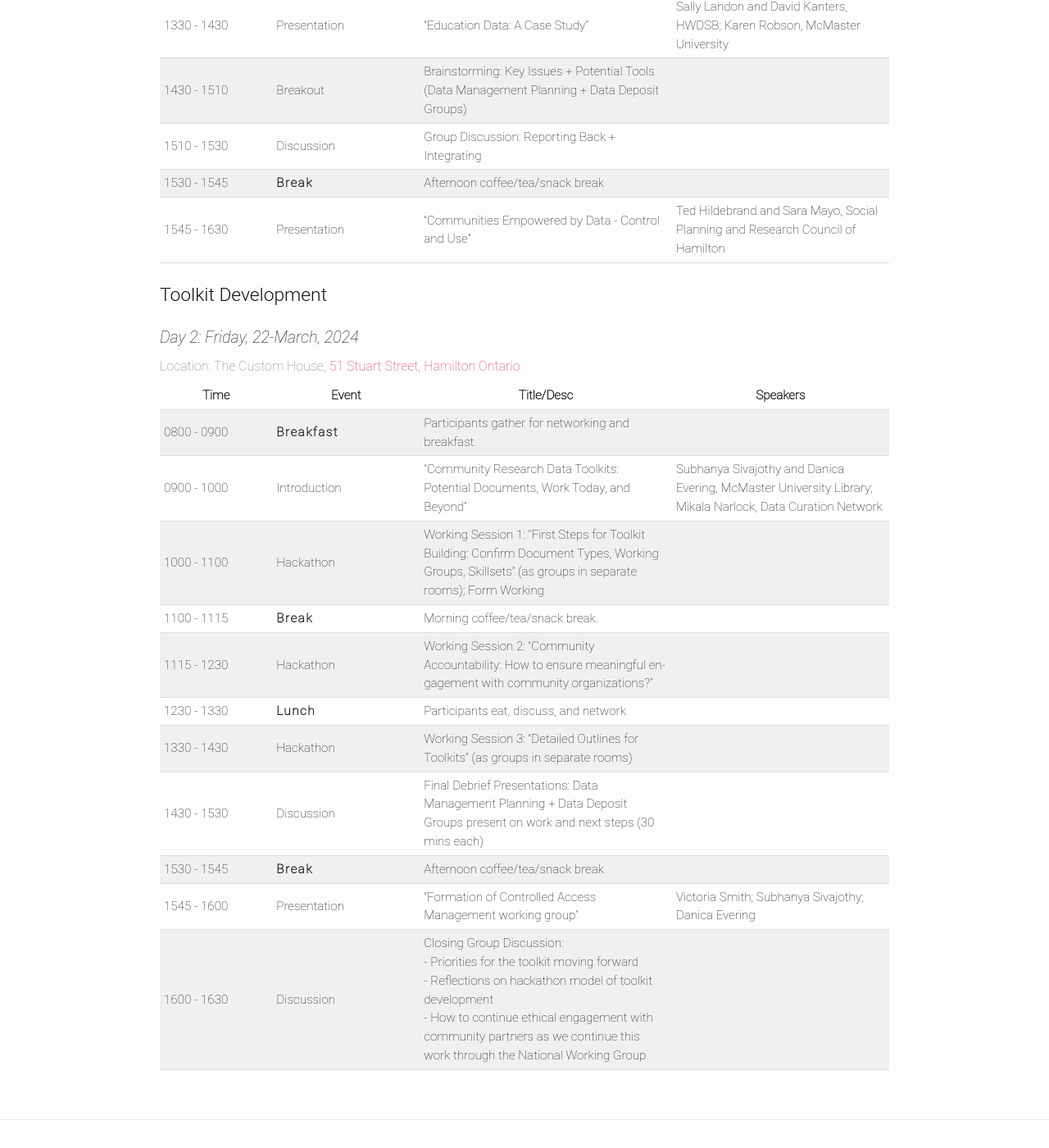
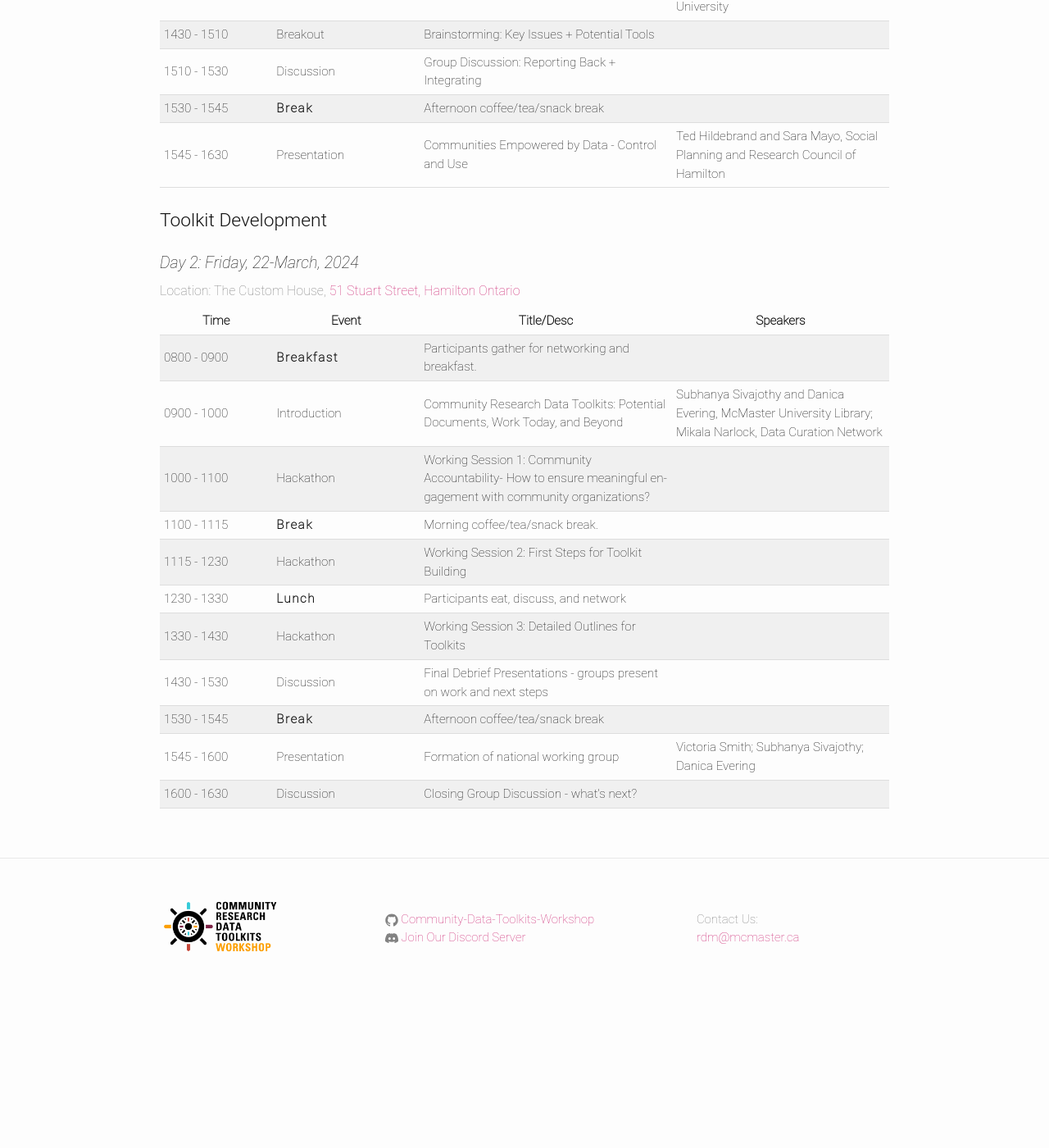
Before and after one commit to Community-Data-Toolkits-Workshop/CDTW, a Jekyll site: the page built from agenda.md, in a window 1280 px wide and 1400 px high, scrolled down 930 px. Shown: the whole window at 82% size. Built offline with Jekyll 4.4.1, drawn with Linux system fonts in a browser that asks for light colours; after the commit the page ends 2156 px from its top, so only the background shows below that; some of the changed text lies outside the part shown.

Commit message:
Update agenda.md

```diff
--- a/agenda.md
+++ b/agenda.md
@@ -37,15 +37,15 @@
 	<td></td>
     </tr>
     <tr>
-        <td>0900 - 0930</td>
+        <td>0900 - 1000</td>
         <td>Introduc&shy;tion</td>
-	<td>“Research Data Management, Data Management Planning, and Data Deposit: the Controlled Access Management Project”</td>
+	<td>“Research Data Management, Data Management Planning, and Data Deposit"</td>
 	<td>Victoria Smith, Digital Research Alliance of Canada; Subhanya Sivajothy and Danica Evering, McMaster University Library</td>
     </tr>
     <tr>
-    	<td>0930 - 1030</td>
-    	<td>Break&shy;out</td>
-    	<td>Small Group Breakouts (in room): Introductions and Skillset Sharing.</td>
+    	<td>1000 - 1030</td>
+    	<td>Discussion</td>
+    	<td>Group Discussion</td>
 		<td></td>
     </tr>
     <tr>
@@ -57,13 +57,13 @@
     <tr>
 	<td>1045 - 1200</td>
     	<td>Panel</td>
-    	<td>“We Support Hamilton: A Community Reporting Hate & Resources Platform” </td>
+    	<td>We Support Hamilton: A Community Reporting Hate & Resources Platform</td>
 		<td>Ameil Joseph, McMaster University; Lyndon George, Hamilton Anti-Racism Resource Centre</td>
     </tr>
     <tr>
 	<td>1200 - 1230</td>
     	<td>Planning</td>
-    	<td>Morning Check-In: Group Discussion (Menti) - What are some significant issues and missing tools?</td>
+    	<td>Small Group Breakouts: Introductions and Skillset Sharing</td>
 		<td></td>
     </tr>
     <tr>
@@ -75,13 +75,13 @@
 	    <tr>
         <td>1330 - 1430</td>
         <td>Presen&shy;tation</td>
-	<td>“Education Data: A Case Study"</td>
+	<td>Education Data: A Case Study</td>
 	<td>Sally Landon and David Kanters, HWDSB; Karen Robson, McMaster University</td>
     </tr>
 		    <tr>
         <td>1430 - 1510</td>
         <td>Breakout</td>
-	<td>Brainstorming: Key Issues + Potential Tools (Data Management Planning + Data Deposit Groups)</td>
+	<td>Brainstorming: Key Issues + Potential Tools</td>
 		<td></td>
     </tr>
 		    <tr>
@@ -99,7 +99,7 @@
 			    <tr>
         <td>1545 - 1630</td>
         <td>Presen&shy;tation</td>
-	<td>“Communities Empowered by Data - Control and Use"</td>
+	<td>Communities Empowered by Data - Control and Use</td>
 		<td>Ted Hildebrand and Sara Mayo, Social Planning and Research Council of Hamilton</td>
     </tr>
 </tbody>
@@ -130,13 +130,13 @@
     <tr>
     	<td>0900 - 1000</td>
 	<td>Introduc&shy;tion</td>
-    	<td>“Community Research Data Toolkits: Potential Documents, Work Today, and Beyond” </td>
+    	<td>Community Research Data Toolkits: Potential Documents, Work Today, and Beyond</td>
 		<td>Subhanya Sivajothy and Danica Evering, McMaster University Library; Mikala Narlock, Data Curation Network</td>
     </tr>
     <tr>
     	<td>1000 - 1100</td>
     	<td>Hack&shy;athon</td>
-    	<td>Working Session 1: "First Steps for Toolkit Building: Confirm Document Types, Working Groups, Skillsets” (as groups in separate rooms); Form Working
+    	<td>Working Session 1: Community Accountability- How to ensure meaningful engagement with community organizations?
 		</td>
 		<td></td>
     </tr>
@@ -150,7 +150,7 @@
     	<td>1115 - 1230</td>
     	<td>Hack&shy;athon</td>
     	<td>
-		Working Session 2: “Community Accountability: How to ensure meaningful engagement with community organizations?”
+		Working Session 2: First Steps for Toolkit Building
 		</td>
 		<td></td>
     </tr>
@@ -163,13 +163,13 @@
 	    <tr>
 	<td>1330 - 1430</td>
 	<td>Hack&shy;athon</td>
-    	<td>Working Session 3: “Detailed Outlines for Toolkits” (as groups in separate rooms)</td>
+    	<td>Working Session 3: Detailed Outlines for Toolkits</td>
 			<td></td>
     </tr>
 	    <tr>
 	<td>1430 - 1530</td>
 	<td>Discus&shy;sion</td>
-    	<td>Final Debrief Presentations: Data Management Planning + Data Deposit Groups present on work and next steps (30 mins each) </td>
+    	<td>Final Debrief Presentations - groups present on work and next steps</td>
 			<td></td>
     </tr>
     <tr>
@@ -181,19 +181,13 @@
 		    <tr>
 	<td>1545 - 1600</td>
 	<td>Presen&shy;tation</td>
-    	<td>“Formation of Controlled Access Management working group”</td>
+    	<td>Formation of national working group</td>
 		<td>Victoria Smith; Subhanya Sivajothy; Danica Evering</td>
     </tr>
 			    <tr>
 	<td>1600 - 1630</td>
 	<td>Discus&shy;sion</td>
-    	<td>Closing Group Discussion:<br>
-
-- Priorities for the toolkit moving forward<br>
-
-- Reflections on hackathon model of toolkit development <br>
-
-- How to continue ethical engagement with community partners as we continue this work through the National Working Group<br>   </td>
+    	<td>Closing Group Discussion - what's next? </td>
 	<td></td>
     </tr>
 </tbody>
```
